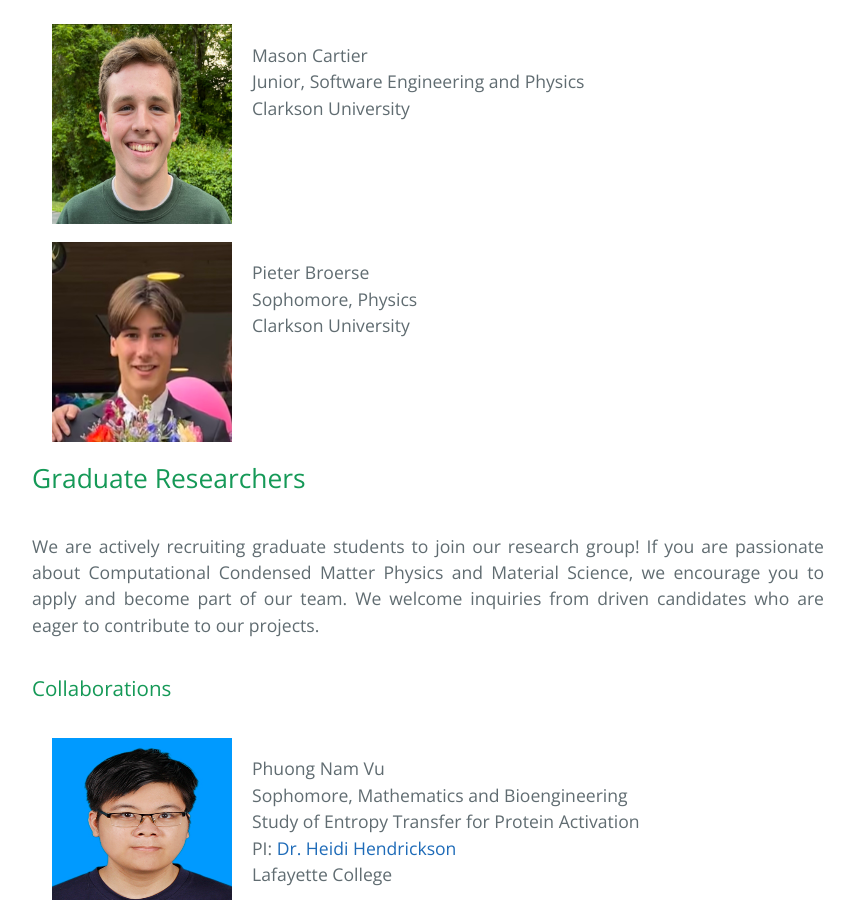
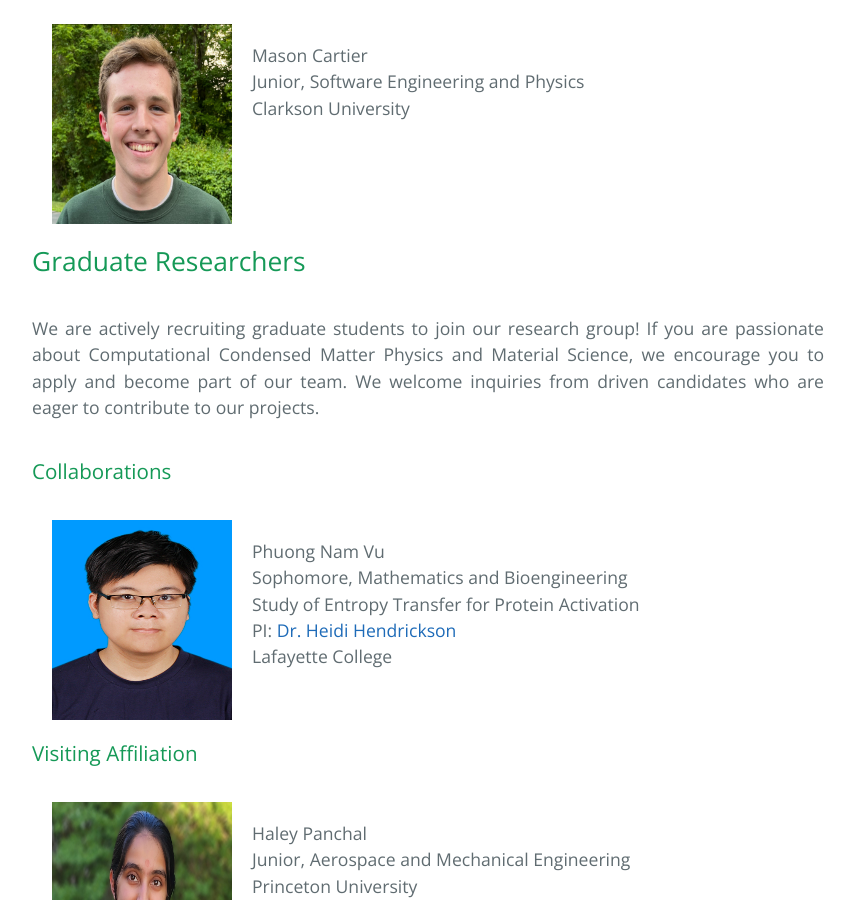
Before and after one commit to dharatrivedi/dharatrivedi.github.io, a Jekyll site: the page built from people.html, in a window 1280 px wide and 900 px high, scrolled down 799 px. Shown: the whole window, without its empty margins (232-1086 px from the left). Built offline with Jekyll 4.4.1, drawn with Linux system fonts in a browser that asks for light colours.

Commit message:
Update people.html

```diff
--- a/people.html
+++ b/people.html
@@ -27,14 +27,6 @@ title: {{ site.name }}
     <p>
       Mason Cartier<br />
       Junior, Software Engineering and Physics<br />
-      Clarkson University<br />
-    </p>
-  </ul>
-  <ul class="clearfix">
-    <img class="img1" src="/images/PB.jpg" alt="PieterBroerse" width="180" height="200"  hspace="20">
-    <p>
-      Pieter Broerse<br />
-      Sophomore, Physics<br />
       Clarkson University<br />
     </p>
   </ul>
```
